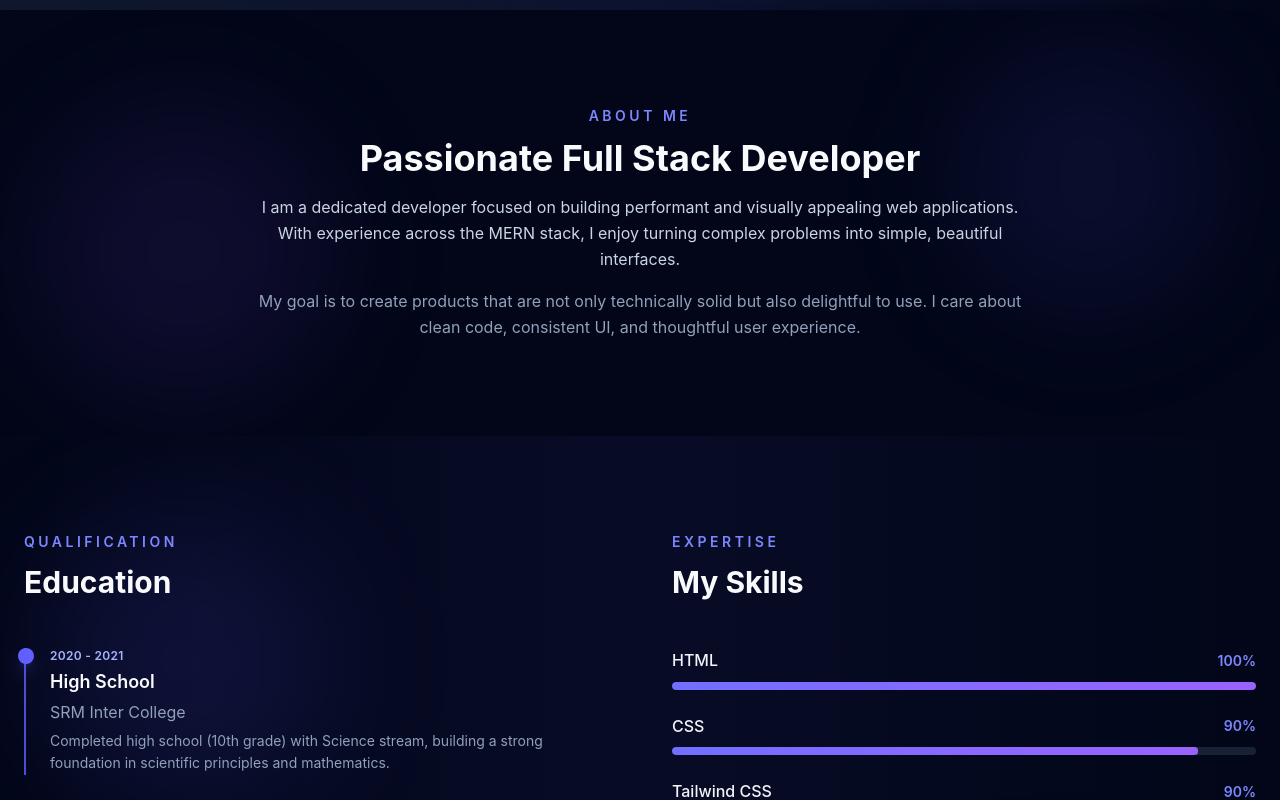
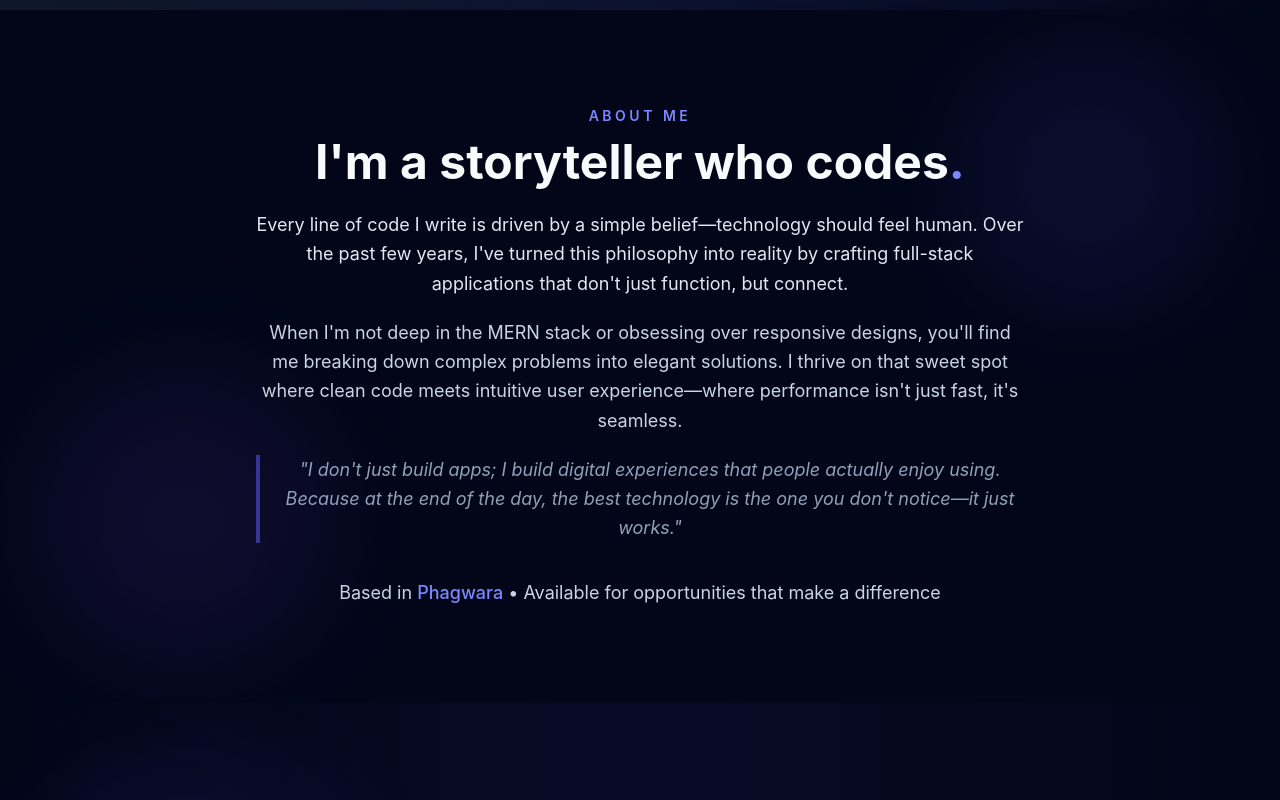
Before and after one commit to shivamg829/my-portfolio, a React (Vite) app in the folder my-portfolio/: page / in a window 1280 px wide. Shown: the part 880-1680 px from the top of the page. Built offline with nearby package versions, Linux system fonts and the light colour scheme; no server answers.

Commit message:
About me updated

```diff
--- a/my-portfolio/src/components/About.jsx
+++ b/my-portfolio/src/components/About.jsx
@@ -14,20 +14,36 @@ const About = () => {
     <p className="text-indigo-400 font-semibold text-sm tracking-[0.25em] uppercase mb-3">
       About Me
     </p>
-          <h2 className="text-3xl md:text-4xl font-bold text-slate-50 mb-4">
-            Passionate Full Stack Developer
+    <h2 className="text-3xl md:text-4xl lg:text-5xl font-bold text-slate-50 mb-6">
+      I'm a storyteller who codes<span className="text-indigo-400">.</span>
     </h2>
-          <p className="text-slate-300 leading-relaxed mb-4">
-            I am a dedicated developer focused on building performant and
-            visually appealing web applications. With experience across the
-            MERN stack, I enjoy turning complex problems into simple, beautiful
-            interfaces.
+
+    {/* Humanized Content */}
+    <div className="space-y-5 text-lg">
+      <p className="text-slate-200 leading-relaxed">
+        Every line of code I write is driven by a simple belief—technology should feel human.
+        Over the past few years, I've turned this philosophy into reality by crafting full-stack
+        applications that don't just function, but connect.
       </p>
-          <p className="text-slate-400 leading-relaxed">
-            My goal is to create products that are not only technically solid
-            but also delightful to use. I care about clean code, consistent UI,
-            and thoughtful user experience.
+
+      <p className="text-slate-300 leading-relaxed">
+        When I'm not deep in the MERN stack or obsessing over responsive designs, you'll find me
+        breaking down complex problems into elegant solutions. I thrive on that sweet spot where
+        clean code meets intuitive user experience—where performance isn't just fast, it's seamless.
       </p>
+
+      <p className="text-slate-400 leading-relaxed border-l-4 border-indigo-500/50 pl-4 italic">
+        "I don't just build apps; I build digital experiences that people actually enjoy using.
+        Because at the end of the day, the best technology is the one you don't notice—it just works."
+      </p>
+
+      <div className="pt-4">
+        <p className="text-slate-300">
+          Based in <span className="text-indigo-400 font-medium">Phagwara</span> •
+          Available for opportunities that make a difference
+        </p>
+      </div>
+    </div>
   </div>
 </div>
     </section>
```
Lines whose indentation alone changed are shown as unchanged.
